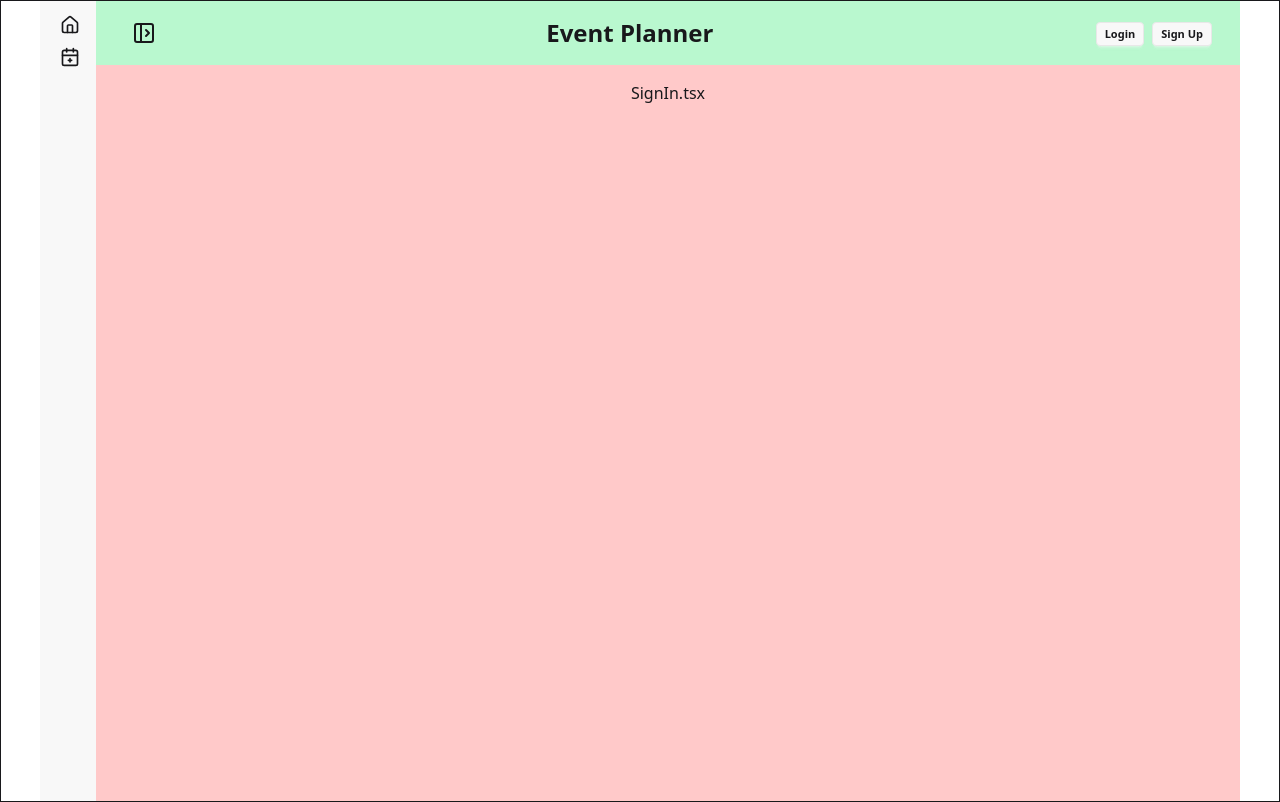
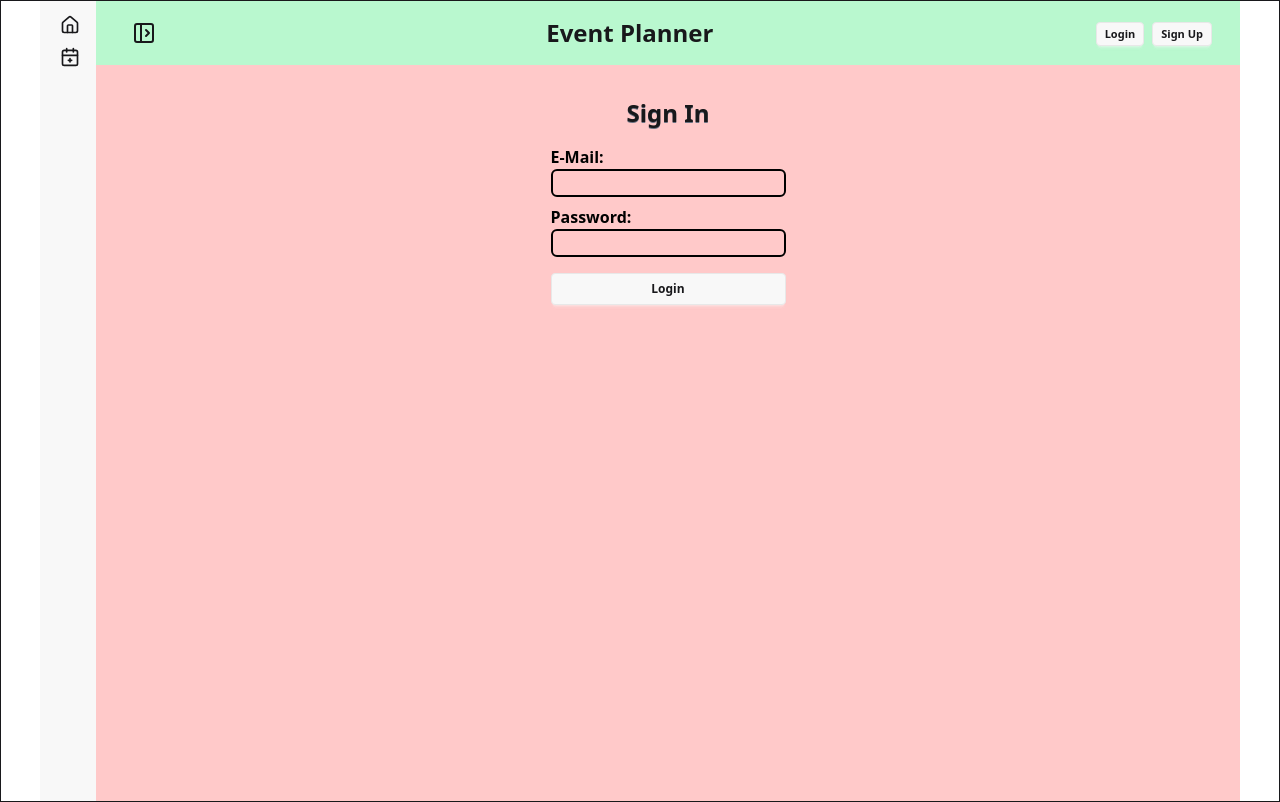
Before and after one commit to GittyX3b/wbs-project_6, a React app in the folder frontend/: page /login in a window 1280 px wide. Built offline with nearby package versions, Linux system fonts and the light colour scheme; the HTML template or start-up script is replaced by a standard one.

Commit message:
create Sign In page and authentication provider

```diff
--- a/frontend/src/components/NavBar.tsx
+++ b/frontend/src/components/NavBar.tsx
@@ -1,7 +1,9 @@
 import { PanelLeftOpen } from "lucide-react";
 import { NavLink } from "react-router";
+import { useAuth } from "../contexts/AuthContext";
 
 export function NavBar() {
+  const { user } = useAuth();
   return (
     <nav className="navbar w-full bg-base-300 bg-green-200 flex justify-between px-7">
       <label
@@ -13,13 +15,18 @@ export function NavBar() {
       </label>
       <div className="px-4 text-2xl font-bold">Event Planner</div>
       <div>
-        {/* TODO: if already signed in ? show avatar an username */}
-        <NavLink to="login" className="btn btn-xs mr-2">
-          Login
-        </NavLink>
-        <NavLink to="signup" className="btn btn-xs ">
-          Sign Up
-        </NavLink>
+        {user && <button className="btn btn-xs">Logout</button>}
+
+        {!user && (
+          <>
+            <NavLink to="login" className="btn btn-xs mr-2">
+              Login
+            </NavLink>
+            <NavLink to="signup" className="btn btn-xs">
+              Sign Up
+            </NavLink>
+          </>
+        )}
       </div>
     </nav>
   );
--- /dev/null
+++ b/frontend/src/contexts/AuthContext.tsx
@@ -0,0 +1,27 @@
+import { createContext, use, useState } from "react";
+import { signIn } from "@utils/apiAccess";
+
+const AuthContext = createContext(null);
+
+export default function AuthContextProvider({ children }) {
+  const [token, setToken] = useState(localStorage.getItem("token") || null);
+  const [user, setUser] = useState(null);
+
+  async function login(email: string, password: string) {
+    try {
+      const data = await signIn(email, password);
+
+      setToken(data.token);
+      setUser(data.user);
+      localStorage.setItem("token", data.token);
+    } catch (error) {
+      throw new Error(error);
+    }
+  }
+
+  return <AuthContext value={{ token, user, login }}>{children}</AuthContext>;
+}
+
+export function useAuth() {
+  return use(AuthContext);
+}
--- a/frontend/src/layouts/ProtectedLayout.tsx
+++ b/frontend/src/layouts/ProtectedLayout.tsx
@@ -1,8 +1,9 @@
 import { Navigate, Outlet } from "react-router";
+import { useAuth } from "../contexts/AuthContext";
 
 const ProtectedLayout = () => {
-  const auth = { token: false };
-  return auth.token ? <Outlet /> : <Navigate to="/login" />;
+  const { user } = useAuth();
+  return user ? <Outlet /> : <Navigate to="/login" />;
 };
 
 export { ProtectedLayout };
--- a/frontend/src/main.tsx
+++ b/frontend/src/main.tsx
@@ -1,14 +1,17 @@
 import { StrictMode } from "react";
 import { createRoot } from "react-dom/client";
 import { BrowserRouter } from "react-router";
+import AuthContextProvider from "./contexts/AuthContext";
 
 import App from "./App";
 import "./index.css";
 
 createRoot(document.getElementById("root")).render(
   <StrictMode>
-    <BrowserRouter>
-      <App />
-    </BrowserRouter>
+    <AuthContextProvider>
+      <BrowserRouter>
+        <App />
+      </BrowserRouter>
+    </AuthContextProvider>
   </StrictMode>
 );
--- a/frontend/src/pages/SignIn.tsx
+++ b/frontend/src/pages/SignIn.tsx
@@ -1,5 +1,111 @@
+import { useState } from "react";
+import { useNavigate } from "react-router";
+import { useAuth } from "../contexts/AuthContext";
+
+const initialState = {
+  email: "",
+  password: "",
+};
+
+type FormData = {
+  email: string;
+  password: string;
+};
+
 const SignIn = () => {
-  return <h2 className="text-center">SignIn.tsx</h2>;
+  const [formData, setFormData] = useState<FormData>(initialState);
+  const [loading, setLoading] = useState(false);
+  const [errors, setErrors] = useState({});
+  const [error, setError] = useState({});
+  const { login } = useAuth();
+  const navigate = useNavigate();
+
+  const handleChange = (e) => {
+    setFormData((prev) => ({
+      ...prev,
+      [e.target.name]: e.target.value.trim(),
+    }));
+  };
+
+  const handleSubmit = async (e) => {
+    e.preventDefault();
+
+    const validationErrors = validate(formData);
+    setErrors(validationErrors);
+
+    if (Object.keys(validationErrors).length === 0) {
+      try {
+        setLoading(true);
+        await login(formData.email, formData.password);
+
+        navigate("/create-event");
+      } catch (err) {
+        setError(err);
+        setLoading(false);
+      }
+    }
+  };
+
+  return (
+    <div className="flex flex-col items-center justify-center">
+      <h1 className="font-bold text-2xl text-shadow-gray-500 text-shadow-2xs m-4">
+        Sign In
+      </h1>
+      <form className="flex flex-col" onSubmit={handleSubmit}>
+        <label className="text-black font-bold" htmlFor="email">
+          E-Mail:
+        </label>
+        <input
+          className="border-2 rounded-md mb-2 text-black p-0.4"
+          type="email"
+          name="email"
+          id="email"
+          value={formData.email}
+          onChange={handleChange}
+        />
+        {errors.email && (
+          <p className="text-sm text-red-600 mb-2">{errors.email}</p>
+        )}
+        <label className="text-black font-bold" htmlFor="password">
+          Password:
+        </label>
+        <input
+          className="border-2 rounded-md mb-2 text-black p-0.4"
+          type="password"
+          name="password"
+          id="password"
+          onChange={handleChange}
+        />
+        {errors.password && (
+          <p className="text-sm text-red-600">{errors.password}</p>
+        )}
+        <button
+          className="btn btn-sm mt-2 mb-2 hover:bg-gray-600 disabled:bg-gray-600"
+          type="submit"
+          disabled={loading}
+        >
+          {loading ? "Login ..." : "Login"}
+        </button>
+      </form>
+      {error.message && <p className="text-red-600">{error.message}</p>}
+    </div>
+  );
 };
 
 export { SignIn };
+
+const validate = ({ email, password }) => {
+  const newErrors = {};
+
+  if (!email.trim()) {
+    newErrors.email = "Please provide your email.";
+  } else if (!/\S+@\S+\.\S+/.test(email)) {
+    newErrors.email = "Invalid email format.";
+  }
+  if (!password.trim()) {
+    newErrors.password = "Please provide your password";
+  } else if (password.length < 8) {
+    newErrors.password = "Password length must be at least 8 characters long.";
+  }
+  return newErrors;
+};
--- a/frontend/src/utils/apiAccess.ts
+++ b/frontend/src/utils/apiAccess.ts
@@ -78,4 +78,29 @@ export function addUser(email: string, password: string): Promise<object> {
     });
 }
 
-export { apiBaseUrl, createUser, fetchEvents, type EventsRequest };
+type LoginRequest = {
+  token: string;
+  user: {
+    id: number;
+    email: string;
+  };
+};
+async function signIn(email: string, password: string): Promise<LoginRequest> {
+  const requestOptions = {
+    method: "POST",
+    headers: { "Content-Type": "application/json" },
+    body: JSON.stringify({ email: email, password: password }),
+  };
+
+  const res = await fetch(apiBaseUrl + "api/auth/login", requestOptions);
+
+  const data: LoginRequest = await res.json();
+
+  if (!res.ok) {
+    throw new Error(data.error || "Eroare la autentificare");
+  }
+
+  return data;
+}
+
+export { apiBaseUrl, createUser, fetchEvents, type EventsRequest, signIn };
```
